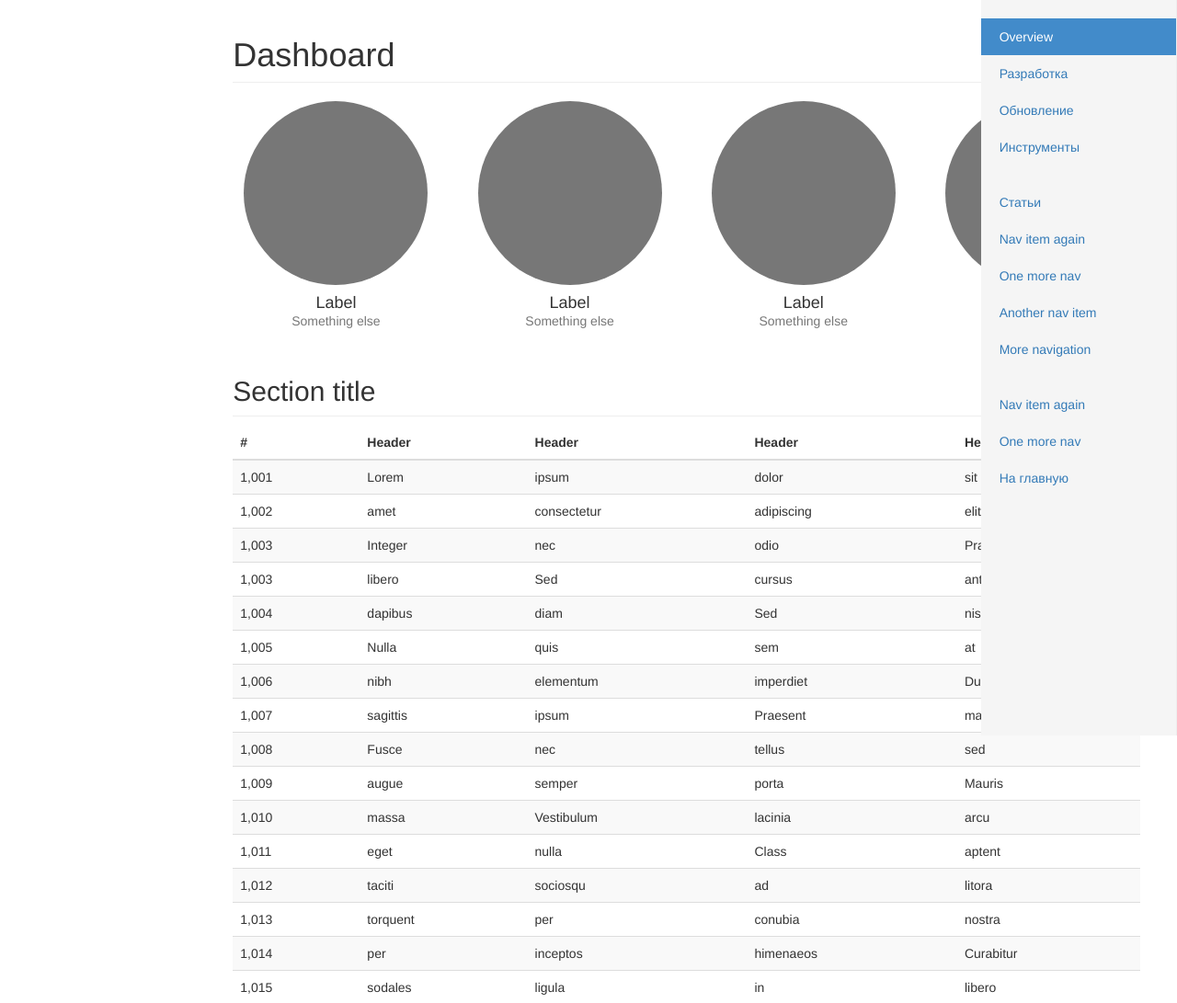
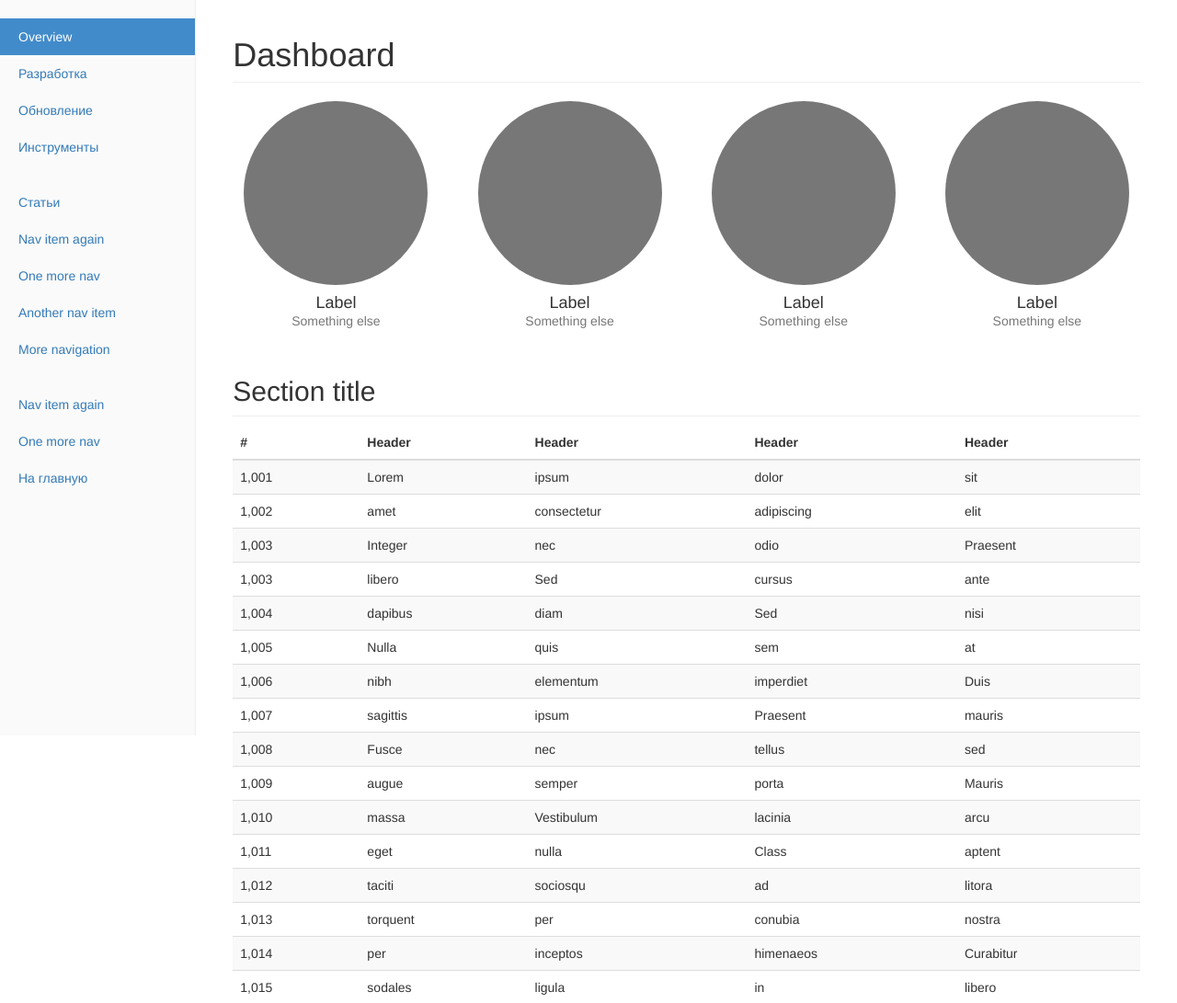
Before and after one commit to atknin/x-rays, a Django app: template templates/dashboard/dashboard.html in a window 1280 px wide. Shown: the top 1091 px of the page at 92% size. Run offline with Django 3.2, Linux system fonts and the light colour scheme; the template is opened without the code that fills it, so the values that code supplies are empty; some libraries are stand-ins or nearby versions.

Commit message:
2017-01-22 14:03:26

```diff
--- a/static/bootstrap/css/dashboard.css
+++ b/static/bootstrap/css/dashboard.css
@@ -38,13 +38,13 @@ body {
     position: fixed;
     top: 0px;
     bottom: 0;
-    right: 0;
+    left: 0;
     z-index: 1000;
     display: block;
     padding: 20px;
     overflow-x: hidden;
     overflow-y: auto; /* Scrollable contents if viewport is shorter than content. */
-    background-color: #f5f5f5;
+    background-color: #FAFAFA;
     border-right: 1px solid #eee;
   }
 }
```
